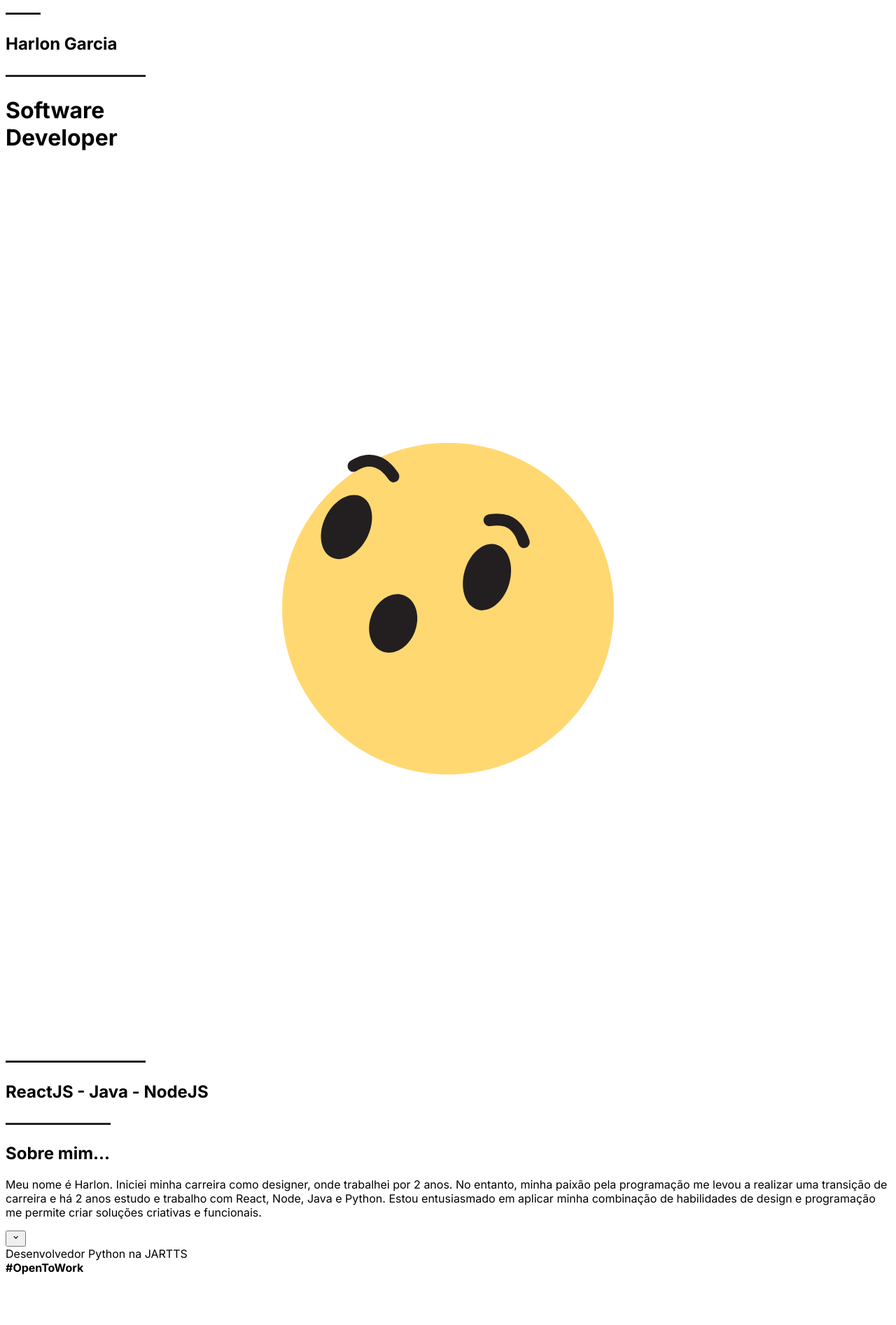
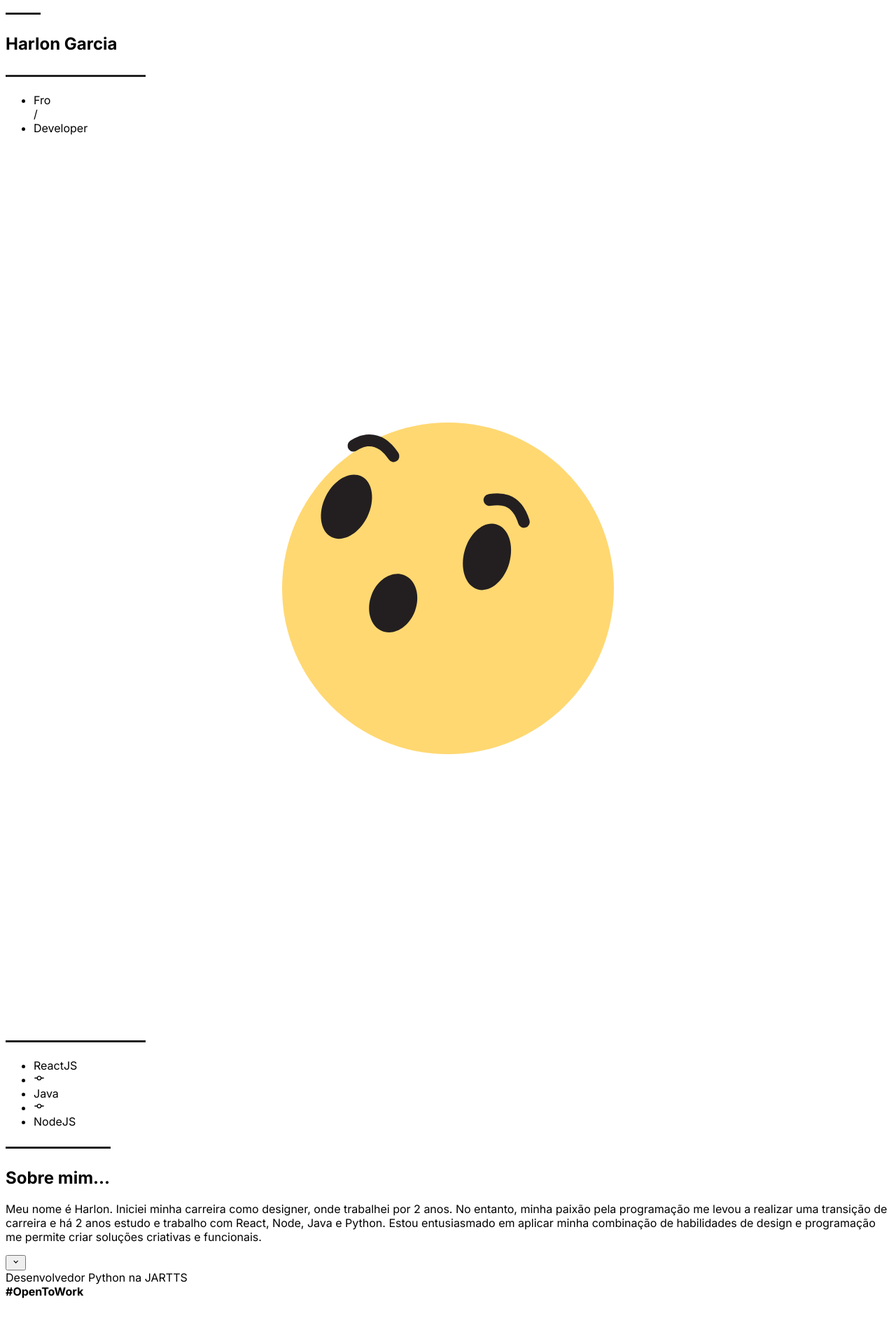
Before and after one commit to HarlonGarcia/portfolio-v2, a Next.js app: page / in a window 1280 px wide. Shown: the top 1894 px of the page at 70% size. Built offline with nearby package versions, Linux system fonts and the light colour scheme.

Commit message:
feat: add typing animation

```diff
--- a/package.json
+++ b/package.json
@@ -21,6 +21,7 @@
     "react": "18.2.0",
     "react-dom": "18.2.0",
     "tailwindcss": "3.3.2",
+    "typed.js": "^2.0.16",
     "typescript": "5.1.3"
   },
   "devDependencies": {
--- a/src/components/Footer.tsx
+++ b/src/components/Footer.tsx
@@ -3,7 +3,7 @@ import { FaLinkedin, FaGithub, FaDiscord } from "react-icons/fa";
 
 export default function Footer() {
   return (
-    <footer className="w-full flex flex-col items-center p-8 bg-primary">
+    <footer className="w-full flex flex-col items-center p-8 bg-primary-dark">
       <div className="flex flex-col items-center gap-1 mb-6 text-center text-sm">
         <p className="mb-2 text-white/30">
           Este site foi feito com NextJS e TailwindCSS
--- a/src/components/Hero.tsx
+++ b/src/components/Hero.tsx
@@ -1,6 +1,8 @@
 import React from "react";
 import Lottie, { LottieRefCurrentProps } from "lottie-react";
 import animationData from "../../public/assets/wow-emoji.json";
+import Typed from "typed.js";
+import { MdCommit } from "react-icons/md";
 
 const LineSVG = ({
   styles = "block",
@@ -29,9 +31,25 @@ const LineSVG = ({
 
 export default function Hero() {
   const animationRef = React.useRef<LottieRefCurrentProps>(null);
+  const el = React.useRef<HTMLLIElement>(null);
+
+  React.useEffect(() => {
+    const typed = new Typed(el.current || "", {
+      strings: ["Fullstack", "Backend", "Frontend", "Software", "Web"],
+      smartBackspace: true,
+      typeSpeed: 100,
+      backSpeed: 50,
+      cursorChar: "/",
+      loop: true,
+    });
+
+    return () => {
+      typed.destroy();
+    };
+  }, []);
 
   return (
-    <div className="flex flex-col justify-center items-center p-8 text-primary xs:p-10 sm:p-14 xs:items-start md:p-20">
+    <div className="relative flex flex-col justify-center items-center p-8 text-primary xs:p-10 sm:p-14 xs:items-start md:p-20">
       <div className="flex items-center gap-4 mb-2 text-lg font-extrabold sm:text-xl">
         <LineSVG
           styles="hidden xs:block"
@@ -48,15 +66,15 @@ export default function Hero() {
         length={200}
       />
       <div className="flex mb-3 xs:mb-5">
-        <h1
-          className="text-center text-4xl font-black leading-8 xs:text-left xs:text-5xl sm:text-6xl
+        <ul
+          className="text-center text-4xl font-semibold leading-8 xs:text-left xs:text-5xl sm:text-6xl
         md:text-7xl"
         >
-          Software <br className="hidden xs:block" />
-          Developer
-        </h1>
+          <li ref={el} className="inline-block"></li>
+          <li className="font-black">Developer</li>
+        </ul>
         <Lottie
-          className="hidden sm:block sm:w-32 sm:h-32"
+          className="absolute top-10 left-64 h-32 w-32 hidden xs:block sm:left-80 sm:h-48 sm:w-48 md:top-14 md:left-96"
           onComplete={() => {
             animationRef.current?.goToAndPlay(60, true);
           }}
@@ -72,7 +90,17 @@ export default function Hero() {
         length={200}
       />
       <div className="flex items-center gap-4 font-extrabold text-sm xs:text-lg">
-        <h2 className="text-center">ReactJS - Java - NodeJS</h2>
+        <ul className="flex items-center gap-1 text-center">
+          <li>ReactJS</li>
+          <li>
+            <MdCommit className="h-5 w-5 sm:h-6 sm:w-6" />
+          </li>
+          <li>Java</li>
+          <li>
+            <MdCommit className="h-5 w-5 sm:h-6 sm:w-6" />
+          </li>
+          <li>NodeJS</li>
+        </ul>
         <LineSVG
           styles="hidden sm:block"
           color="#222"
--- a/src/components/Layout.tsx
+++ b/src/components/Layout.tsx
@@ -13,7 +13,7 @@ export default function Layout({ children }: LayoutProps) {
       <Sidebar isOpen={isOpen} setIsOpen={setIsOpen} />
       <div
         className={`flex flex-col min-h-screen bg-base transition-all duration-300 ease-in-out
-        ${isOpen ? "ml-16" : "ml-2"}`}
+        ${isOpen ? "ml-16" : "duration-0 ml-2"}`}
       >
         {children}
       </div>
--- a/src/components/Sidebar.tsx
+++ b/src/components/Sidebar.tsx
@@ -13,7 +13,7 @@ export default function Sidebar({ isOpen, setIsOpen }: SidebarProps) {
   return (
     <div className="flex h-screen fixed z-20">
       <div
-        className={`flex justify-between bg-primary text-white w-16 flex-shrink-0 transition-all duration-300 ease-in-out ${
+        className={`flex justify-between bg-primary-dark text-white w-16 flex-shrink-0 transition-all duration-300 ease-in-out ${
           isOpen ? "translate-x-0" : "-translate-x-[85%]"
         }`}
       >
@@ -43,7 +43,7 @@ export default function Sidebar({ isOpen, setIsOpen }: SidebarProps) {
         </div>
         <button>
           <AiOutlineCaretRight
-            className={`absolute top-1/2 -translate-y-1/2 -right-5 w-8 h-8 flex justify-center items-center text-primary rounded-full
+            className={`absolute top-1/2 -translate-y-1/2 -right-5 w-8 h-8 flex justify-center items-center text-primary-dark rounded-full
           transition-all duration-300 ease-in-ou
           ${isOpen ? "-translate-x-1" : "translate-x-0"}`}
             onClick={() => setIsOpen(!isOpen)}
--- a/src/pages/_document.tsx
+++ b/src/pages/_document.tsx
@@ -1,13 +1,15 @@
-import { Html, Head, Main, NextScript } from 'next/document'
+import { Html, Head, Main, NextScript } from "next/document";
 
 export default function Document() {
   return (
     <Html lang="en">
-      <Head />
+      <Head>
+        <title>Harlon Garcia</title>
+      </Head>
       <body>
         <Main />
         <NextScript />
       </body>
     </Html>
-  )
+  );
 }
--- a/src/pages/index.tsx
+++ b/src/pages/index.tsx
@@ -1,3 +1,4 @@
+import React from "react";
 import { Inter } from "next/font/google";
 
 import Hero from "@/components/Hero";
--- a/src/styles/globals.css
+++ b/src/styles/globals.css
@@ -16,3 +16,16 @@
 body {
   background-color: var(--color-neutral);
 }
+
+*::-webkit-scrollbar {
+  width: 8px;
+}
+
+*::-webkit-scrollbar-track {
+  background: var(--color-primary-dark);
+}
+
+*::-webkit-scrollbar-thumb {
+  border-radius: 1rem;
+  background-color: var(--color-highlight);
+}
```
Also changed, not shown: 1 other file (tests, documents, lock files or other folders).
